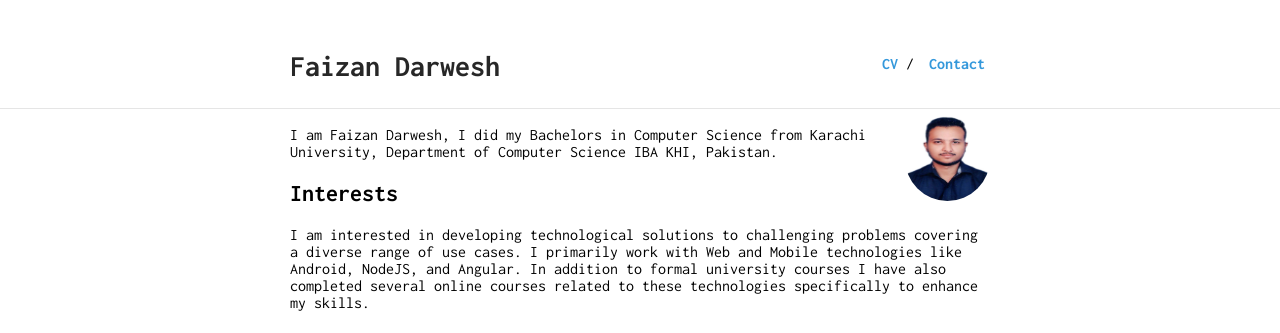
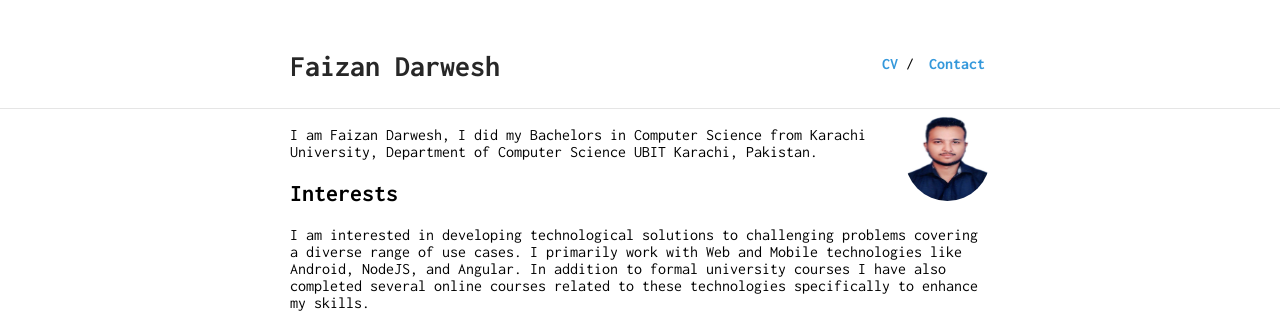
Before and after one commit to faizandarwesh/faizandarwesh.github.io, a Jekyll site: the page built from index.md, in a window 1280 px wide. Shown: the top 333 px of the page. Built offline with Jekyll 4.4.1, drawn with Linux system fonts in a browser that asks for light colours.

Commit message:
Update index.md

```diff
--- a/index.md
+++ b/index.md
@@ -4,7 +4,7 @@ layout: default
 
 <img class="profile-picture" src="faizan.jpg">
 
-I am Faizan Darwesh, I did my Bachelors in Computer Science from Karachi University, Department of Computer Science IBA KHI, Pakistan.
+I am Faizan Darwesh, I did my Bachelors in Computer Science from Karachi University, Department of Computer Science UBIT Karachi, Pakistan.
 
 ## Interests
 
```
